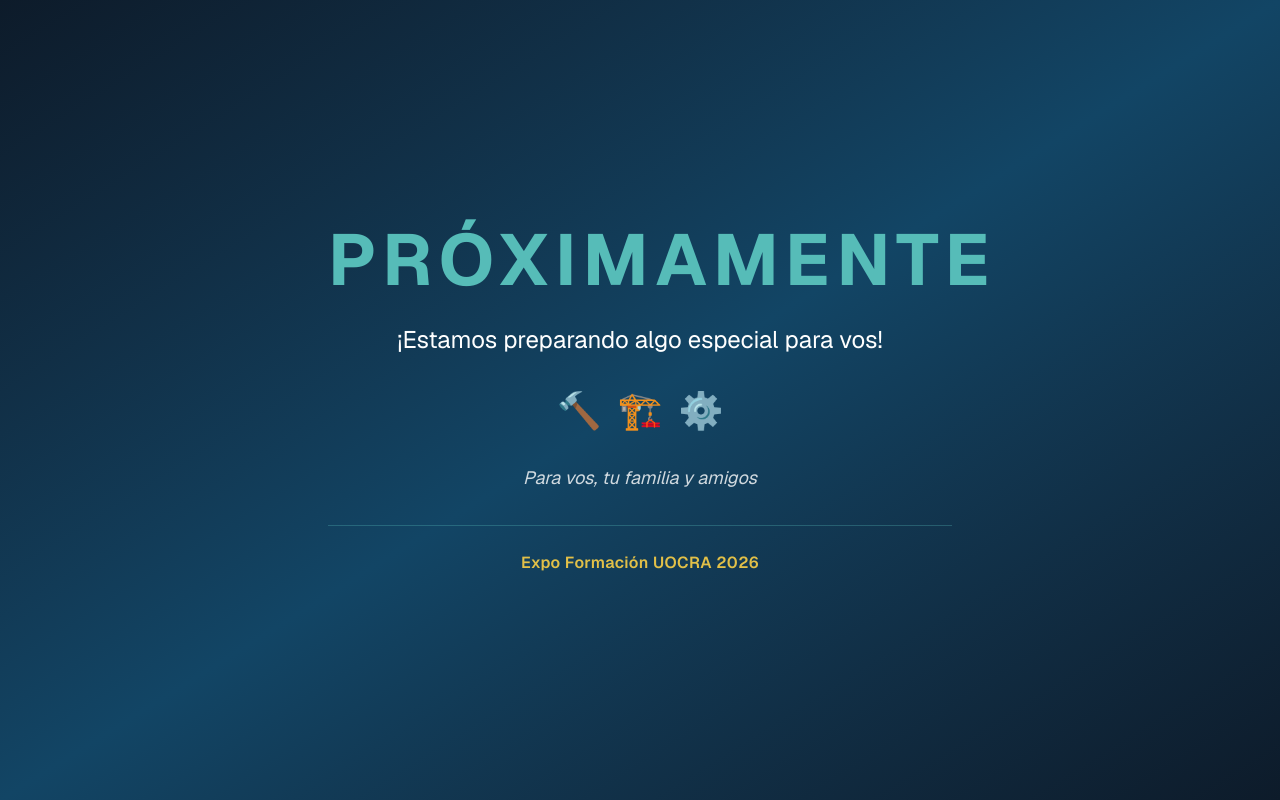
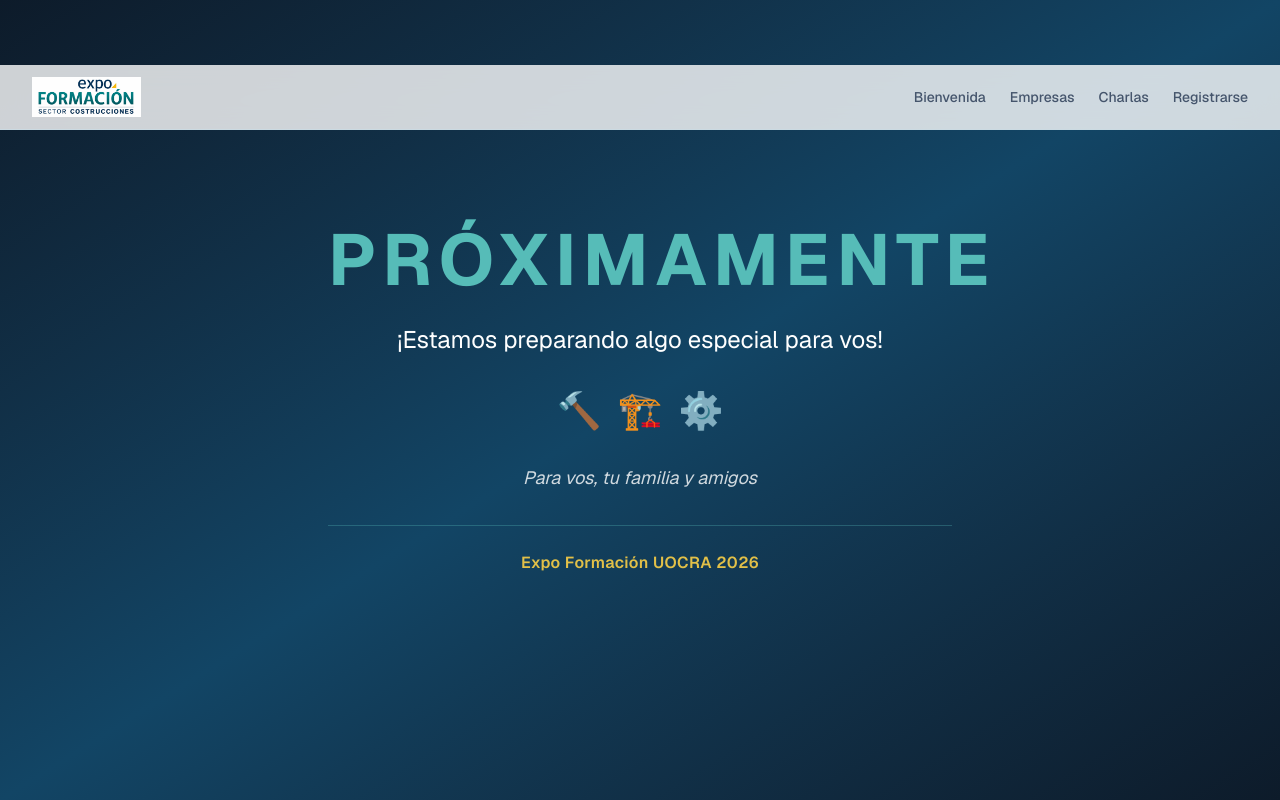
Before and after one commit to FacuPedrazzoli/Expo-Formacion-Uocra, a Next.js app: page /stands in a window 1280 px wide. Shown: the top 800 px of the page. Built offline with nearby package versions, Linux system fonts and the light colour scheme.

Commit message:
fix: move ProximamenteBanner outside main to be true overlay

```diff
--- a/src/app/(public)/empresas/page.tsx
+++ b/src/app/(public)/empresas/page.tsx
@@ -10,9 +10,9 @@ import ProximamenteBanner from '@/components/ui/ProximamenteBanner';
 export default function EmpresasPage() {
   return (
     <div className="min-h-screen flex flex-col">
+      <ProximamenteBanner />
       <Navbar />
       <main className="flex-1">
-        <ProximamenteBanner />
         <div className="pt-24 pb-12 bg-gradient-to-br from-[#0d1b2a] via-[#124565] to-[#0d1b2a]">
           <div className="container mx-auto px-4 text-center">
             <motion.h1
--- a/src/app/(public)/stands/page.tsx
+++ b/src/app/(public)/stands/page.tsx
@@ -12,9 +12,9 @@ export default function StandsPage() {
 
   return (
     <div className="min-h-screen flex flex-col">
+      <ProximamenteBanner />
       <Navbar />
       <main className="flex-1">
-        <ProximamenteBanner />
         <div className="pt-24 pb-12 bg-gradient-to-br from-[#0d1b2a] via-[#124565] to-[#0d1b2a]">
           <div className="container mx-auto px-4 text-center">
             <motion.h1
```
